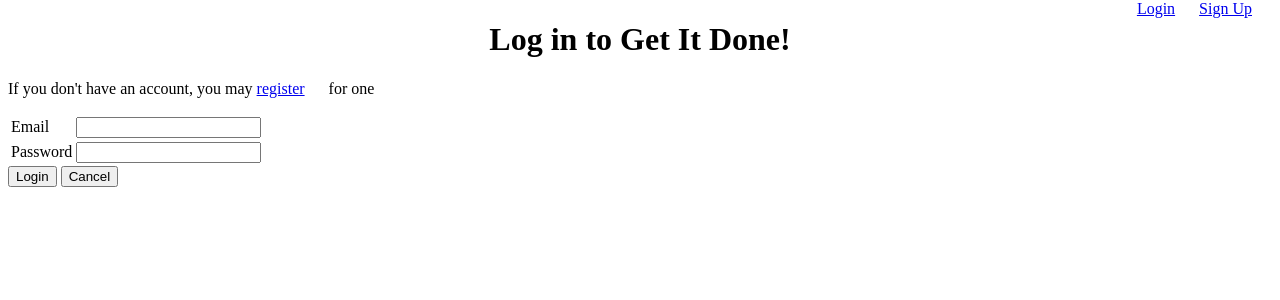
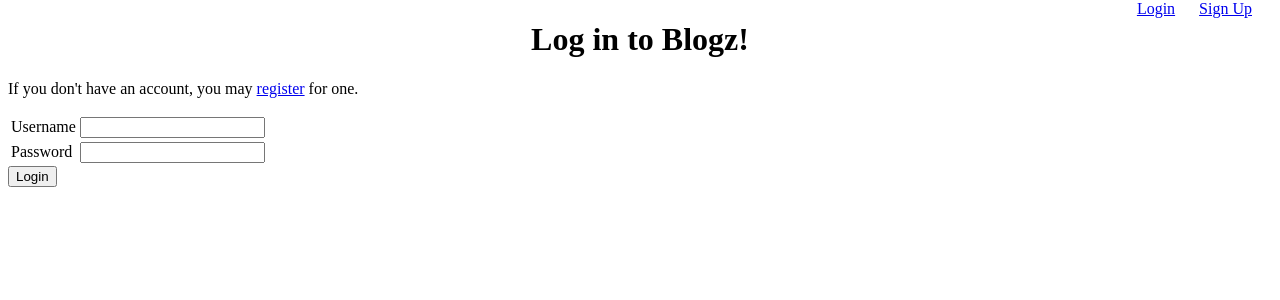
Before and after one commit to cabricz/blogz, a Flask app: template templates/login.html in a window 1280 px wide. Shown: the part 26-326 px from the top of the page. Run offline with Flask 2, Linux system fonts and the light colour scheme; the template is opened without the code that fills it, so the values that code supplies are empty.

Commit message:
add signup validation and login function

```diff
--- a/main.py
+++ b/main.py
@@ -3,9 +3,33 @@ import cgi
 from models import User, Blog
 from app import db, app
 
+def isvalid(text):
+    if 2 < len(text) < 21:
+        return True
+    else:
+        return False
+
 @app.route("/")
 def index():
     return redirect("/blog")
+
+@app.route("/login", methods=["POST", "GET"])
+def login():
+    if request.method == "POST":
+        username = request.form["username"]
+        password = request.form["password"]
+
+        user = User.query.filter_by(username=username).first()
+        if user and user.password == password:
+            session["username"] = username
+            flash("Logged in", "bold")
+            print(session)
+            return redirect("/newpost")
+        else:
+            flash("Login failed", "error")
+
+    return render_template("login.html")
+
 
 @app.route("/signup", methods=["POST", "GET"])
 def signup():
@@ -14,19 +38,45 @@ def signup():
         password = request.form["password"]
         verify = request.form["verify"]
 
-        #validate user input
+        username_error = ""
+        password_error = ""
+        verify_error = ""
 
-        new_user = User(username, password)
-        db.session.add(new_user)
-        db.session.commit()
-        session["username"] = username
+        existing_user = User.query.filter_by(username=username).first()
 
-        return redirect("/newpost")
+        if len(username) == 0:
+            username_error = "Please enter username."
+        else:
+            if existing_user:
+                username_error = "Username already exists."
+            else:
+                if not isvalid(username):
+                    username_error = "Username must be between 3 and 20 characters long."
+
+        if len(password) == 0:
+            password_error = "Please enter password."
+        else:
+            if not isvalid(password):
+                password_error = "Password must be betweeen 3 and 20 characters long."
+
+        if len(verify) == 0:
+            verify_error = "Plese enter password verification."
+        else:
+            if not password == verify:
+                verify_error = "Passwords must match."
+
+        if not username_error and not password_error and not verify_error:
+            new_user = User(username, password)
+            db.session.add(new_user)
+            db.session.commit()
+            session["username"] = username
+            flash("Welcome " + username + ". Thanks for signing up!", "bold")
+            return redirect("/newpost")
+        else:
+            return render_template("signup.html", username=username, password=password, verify=verify, username_error=username_error, password_error=password_error, verify_error=verify_error)
 
     else:
         return render_template("signup.html")
-
-
 
 @app.route("/blog")
 def blog():
--- a/static/style.css
+++ b/static/style.css
@@ -1,13 +1,20 @@
 .error {
     color: red;
 }
+
+.bold {
+    font-weight: bold;
+}
+
 ul {
     list-style-type: none;
 }
+
 h1 {
     text-align: center;
 }
-a {
+
+nav a {
     margin-right: 20px;
 }
 
--- a/templates/login.html
+++ b/templates/login.html
@@ -1,14 +1,14 @@
 {% extends "base.html" %}
 
 {% block content %}
-<h1>Log in to Get It Done!</h1>
-<p>If you don't have an account, you may <a href="/register">register</a> for one</p>
+<h1>Log in to Blogz!</h1>
+<p>If you don't have an account, you may <a href="/signup">register</a> for one.</p>
 <form action="/login" method="post">
     <table>
         <tr>
-            <td><label for="email">Email</label></td>
+            <td><label for="username">Username</label></td>
             <td>
-                <input name="email" type="email" value="{{email}}">
+                <input name="username" type="text" value="{{username}}">
             </td>
         </tr>
         <tr>
@@ -19,6 +19,5 @@
         </tr>
     </table>
     <input type="submit" value="Login" />
-    <input type="reset" value="Cancel" />
 </form>
 {% endblock %}
--- a/templates/signup.html
+++ b/templates/signup.html
@@ -8,22 +8,25 @@
             <td><label for="username">Username</label></td>
             <td>
                 <input name="username" type="text" value="{{username}}">
+                <span class="error">{{username_error}}</span>
             </td>
         </tr>
         <tr>
             <td><label for="password">Password</label></td>
             <td>
                 <input name="password" type="password">
+                <span class="error">{{password_error}}</span>
             </td>
         </tr>
         <tr>
             <td><label for="verify">Verify Password</label></td>
             <td>
                 <input name="verify" type="password">
+                <span class="error">{{verify_error}}</span>
             </td>
         </tr>
     </table>
     <input type="submit" value="Submit" />
-    <input type="reset" value="Cancel" />
+    <input type="reset" value="Reset" />
 </form>
 {% endblock %}
```
